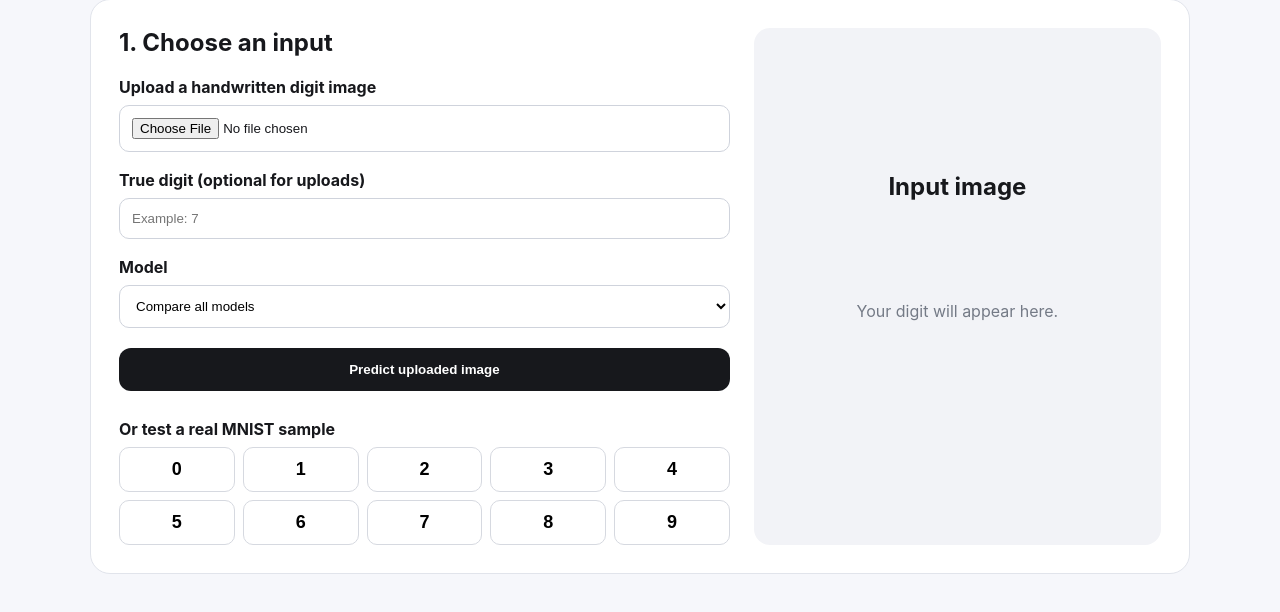
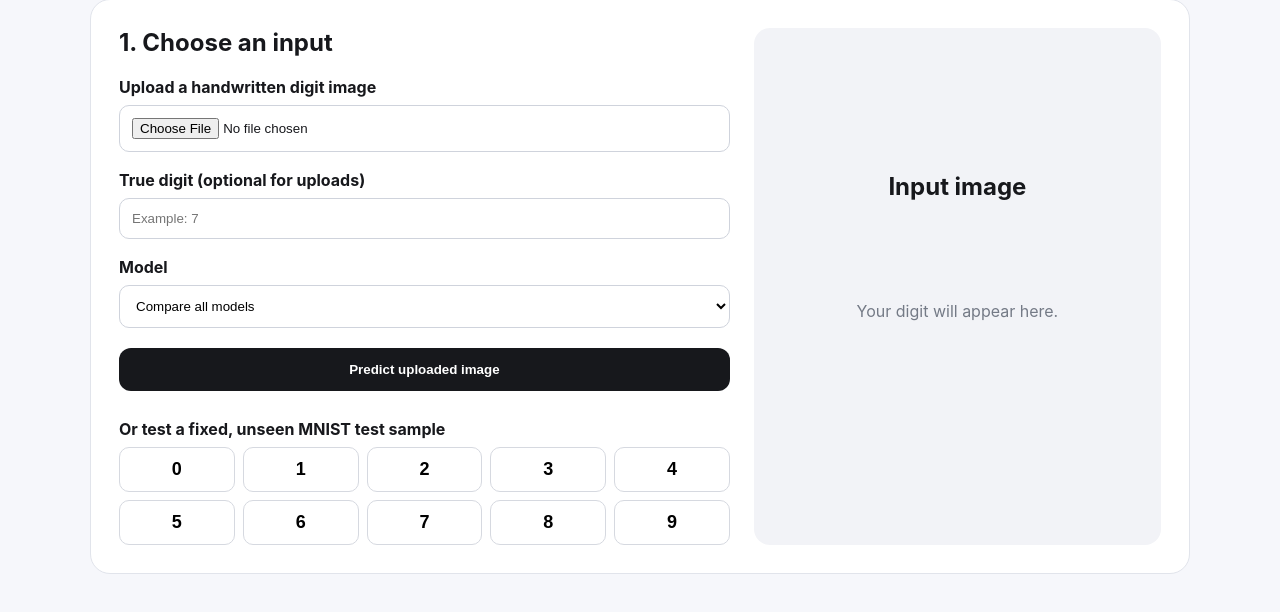
Before and after one commit to Katlegojack/Neural-Network-AI-mini-project, a Django app: template prototype/demo/templates/demo/index.html in a window 1280 px wide. Shown: the part 303-915 px from the top of the page. Run offline with Django 4.2, Linux system fonts and the light colour scheme; the template is opened without the code that fills it, so the values that code supplies are empty.

Commit message:
Clarify prototype confidence and MNIST samples

```diff
--- a/prototype/demo/templates/demo/index.html
+++ b/prototype/demo/templates/demo/index.html
@@ -55,7 +55,7 @@
             </form>
 
             <div class="samples">
-                <p class="label">Or test a real MNIST sample</p>
+                <p class="label">Or test a fixed, unseen MNIST test sample</p>
                 <div class="digit-grid">
                     {% for digit in "0123456789" %}
                     <button type="button" class="digit-button" onclick="useSample('{{ digit }}')">{{ digit }}</button>
@@ -86,6 +86,7 @@
                 <h3>{{ result.model_name }}</h3>
                 <div class="prediction">{{ result.prediction }}</div>
                 <p class="confidence">{{ result.confidence|floatformat:2 }}% confidence</p>
+                <p class="confidence-note">Confidence is the model's certainty, not a guarantee that it is correct.</p>
 
                 <div class="confidence-track">
                     <div class="confidence-fill" style="width: {{ result.confidence }}%"></div>
```
